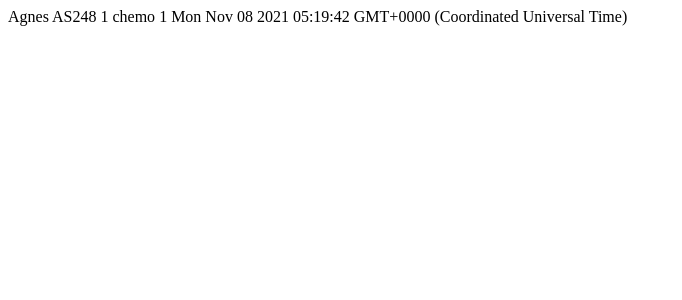
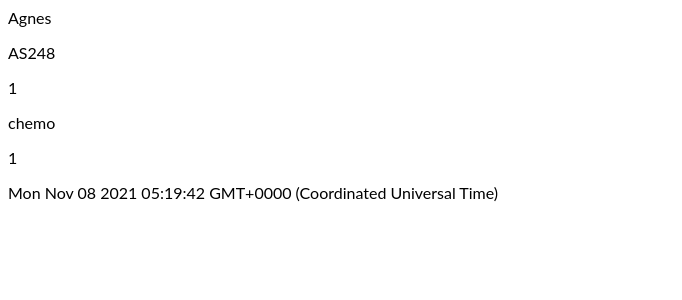
Before and after one commit to AM0811/REACT-ASSIGNMENT1, a React (Create React App) app: page / in a window 1280 px wide. Shown: the top 300 px of the page, without its empty margins (0-682 px from the left). Built offline with nearby package versions, Linux system fonts and the light colour scheme.

Commit message:
2 files modified

```diff
--- a/src/App.js
+++ b/src/App.js
@@ -1,4 +1,5 @@
-//ASSIGNMENT 1
+//ASSIGNMENT
+//Q1
 import React from "react";
 import "./style.css";
 import MedicalTreatment from "./MedicalTreatment"
--- a/src/MedicalTreatment.js
+++ b/src/MedicalTreatment.js
@@ -6,7 +6,12 @@ import React from 'react';
 export default function MedicalTreatment(props){
   return(
     <div>
-      {props.name} {props.treatId} {props.treatCourseId} {props.type} {props.category}  {props.startDate}
+      <p>{props.name} </p>
+      <p>{props.treatId} </p>
+      <p> {props.treatCourseId} </p>
+      <p>{props.type} </p>
+      <p>{props.category} </p>
+      <p>{props.startDate} </p>
       </div>
   )
 }
```
